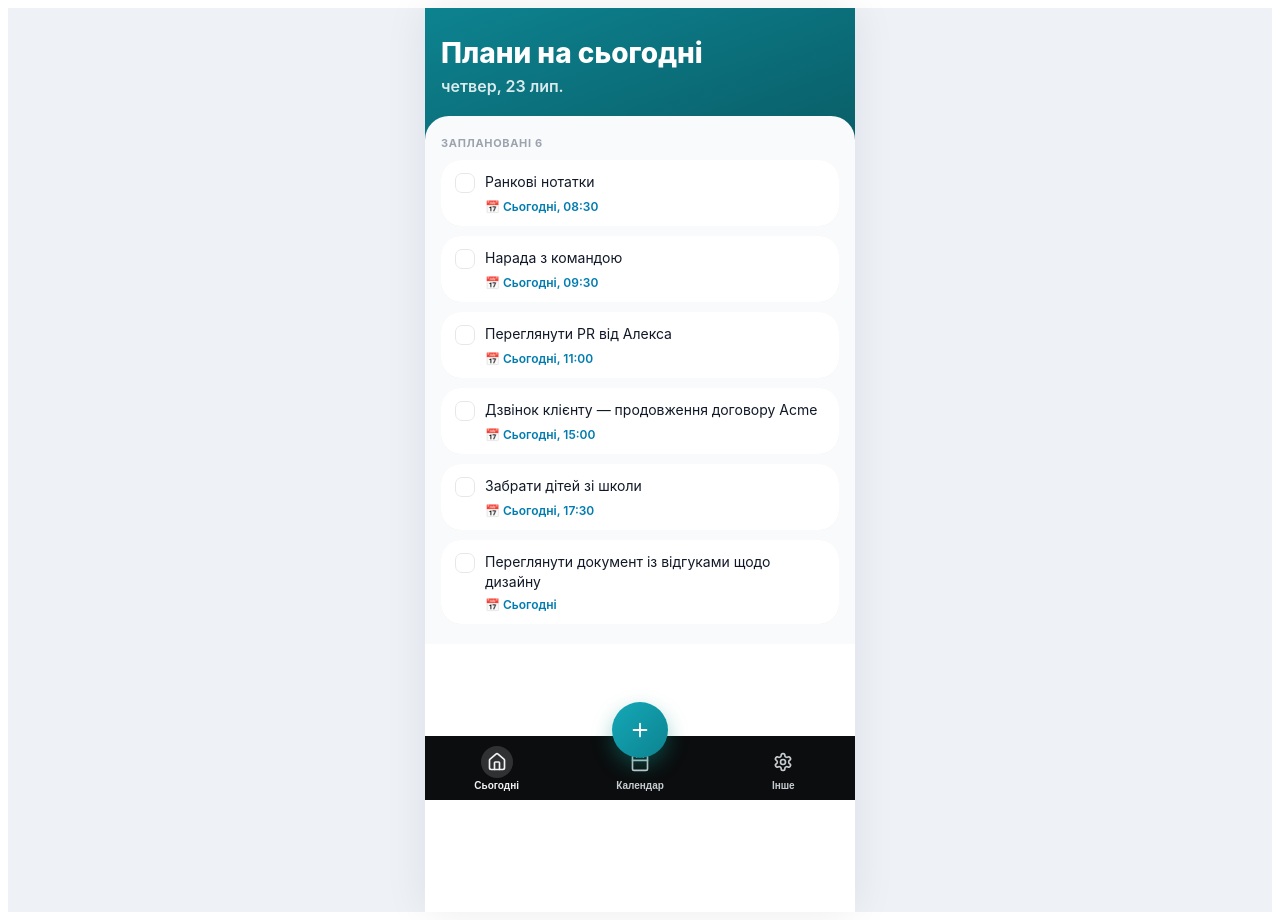
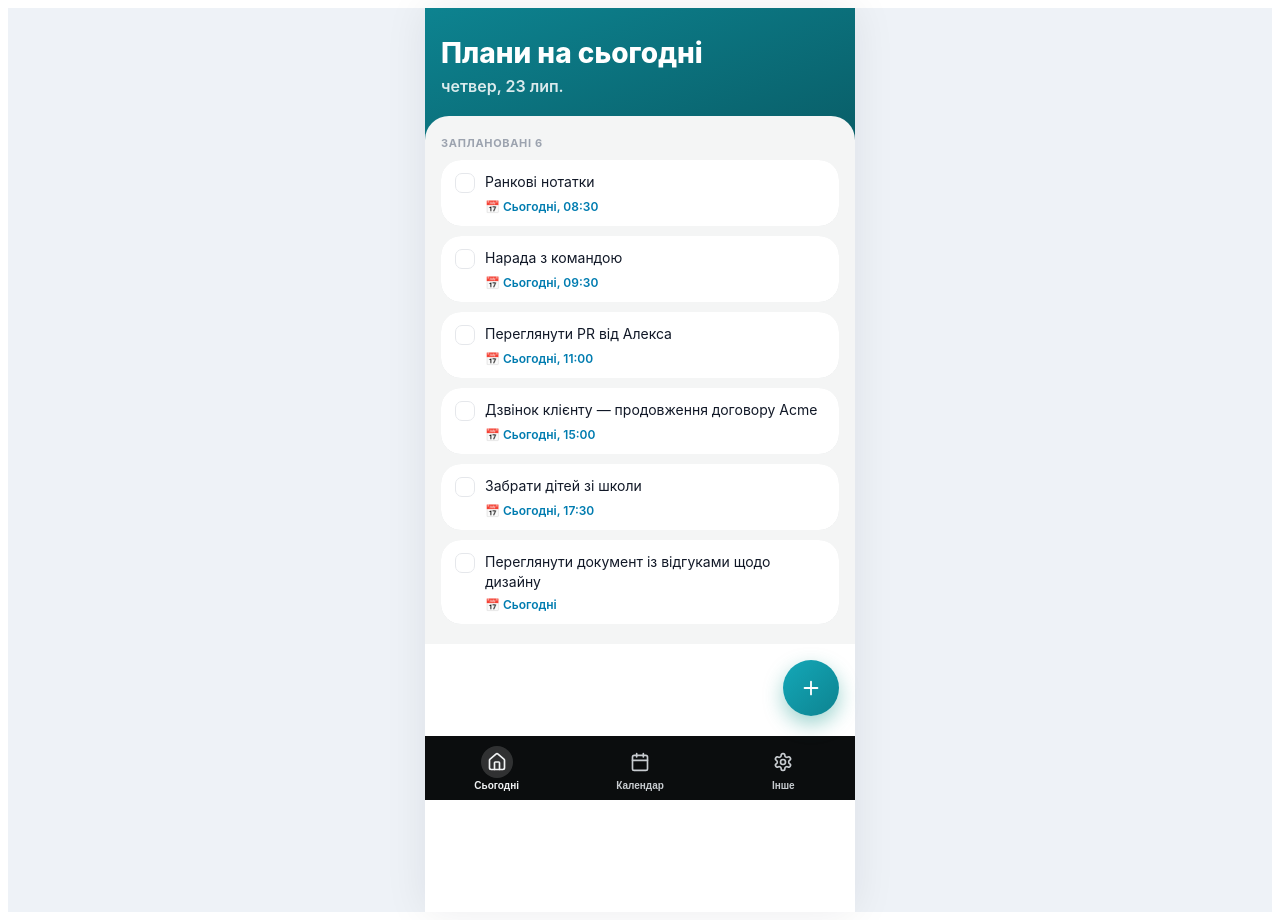
Before and after one commit to OlgaGladyr/AI-planner, a React (Vite) app: page / in a window 1280 px wide. Built offline with nearby package versions, Linux system fonts and the light colour scheme.

Commit message:
Add files via upload

```diff
--- a/src/AIPlanner.jsx
+++ b/src/AIPlanner.jsx
@@ -19,7 +19,7 @@ const COLOR = {
   sub: "#6b7280",
   faint: "#9ca3af",
   line: "#e5e7eb",
-  panel: "#f9fafb",
+  panel: "#f4f5f5",       // Figma "surface-3" — bottom-sheet / screen background
   card: "#ffffff",
   navBg: "#0b0d0e",        // dark bottom-nav background (Figma "inverse-surface")
   navActive: "#f1f3f4",    // active nav icon/label (Figma "inverse-on-surface")
@@ -1183,10 +1183,12 @@ export default function AIPlanner() {
                 );
               })}
             </nav>
-            <button type="button" aria-label="Новий план" onClick={openBraindump}
-              style={{ position: "fixed", left: "50%", transform: "translateX(-50%)", bottom: 42, width: 56, height: 56, borderRadius: "50%", background: `linear-gradient(135deg, ${COLOR.tealLight}, ${COLOR.teal})`, color: "#fff", border: "none", boxShadow: "0 8px 20px rgba(13,148,136,.4)", display: "flex", alignItems: "center", justifyContent: "center", cursor: "pointer", zIndex: 6, padding: 0 }}>
-              <Plus size={22} />
-            </button>
+            <div style={{ position: "fixed", left: "50%", transform: "translateX(-50%)", bottom: 84, width: "100%", maxWidth: 430, pointerEvents: "none", zIndex: 6 }}>
+              <button type="button" aria-label="Новий план" onClick={openBraindump}
+                style={{ position: "absolute", right: 16, bottom: 0, width: 56, height: 56, borderRadius: "50%", background: `linear-gradient(135deg, ${COLOR.tealLight}, ${COLOR.teal})`, color: "#fff", border: "none", boxShadow: "0 8px 20px rgba(13,148,136,.4)", display: "flex", alignItems: "center", justifyContent: "center", cursor: "pointer", pointerEvents: "auto", padding: 0 }}>
+                <Plus size={22} />
+              </button>
+            </div>
           </>
         )}
 
```
